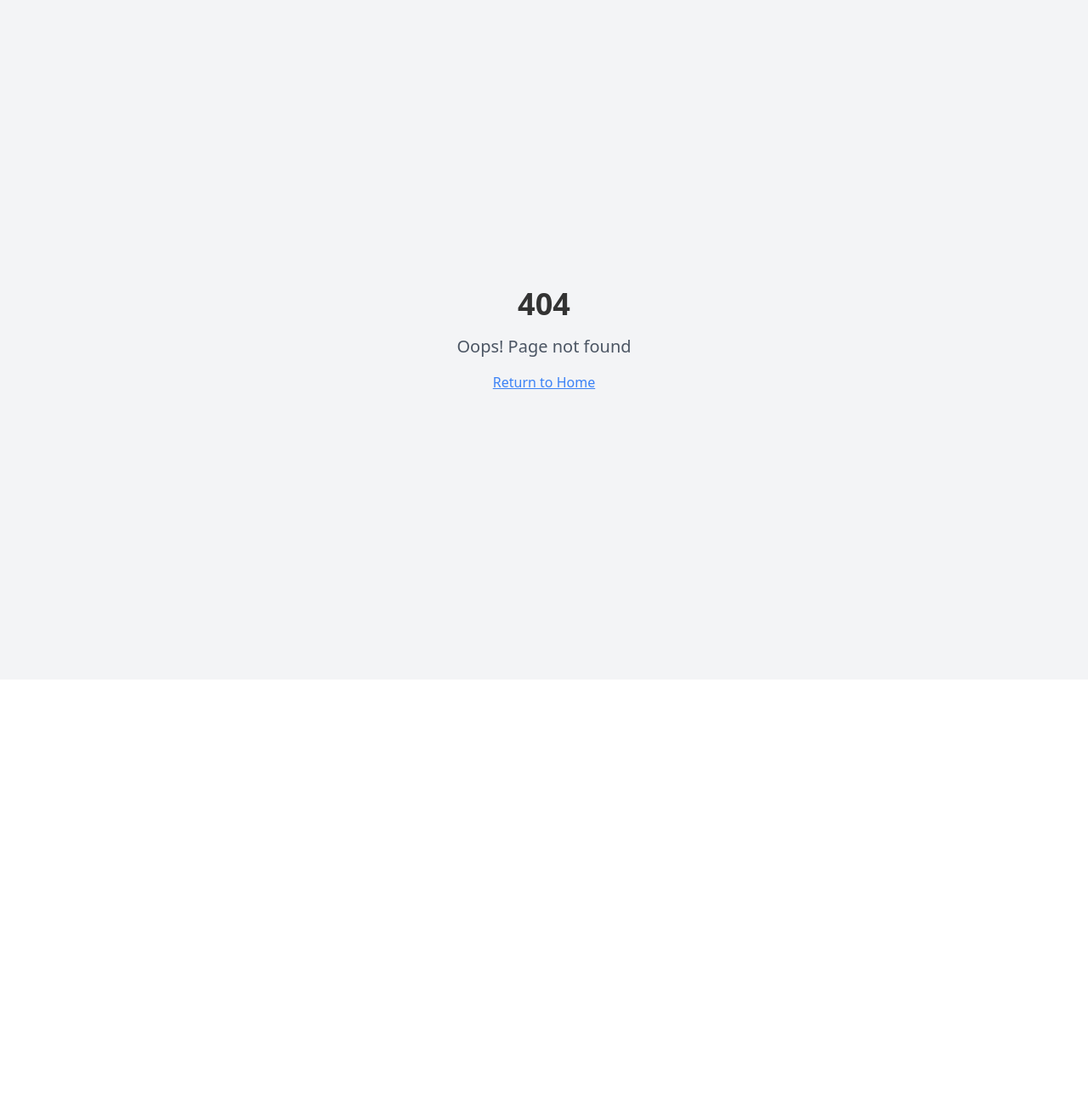
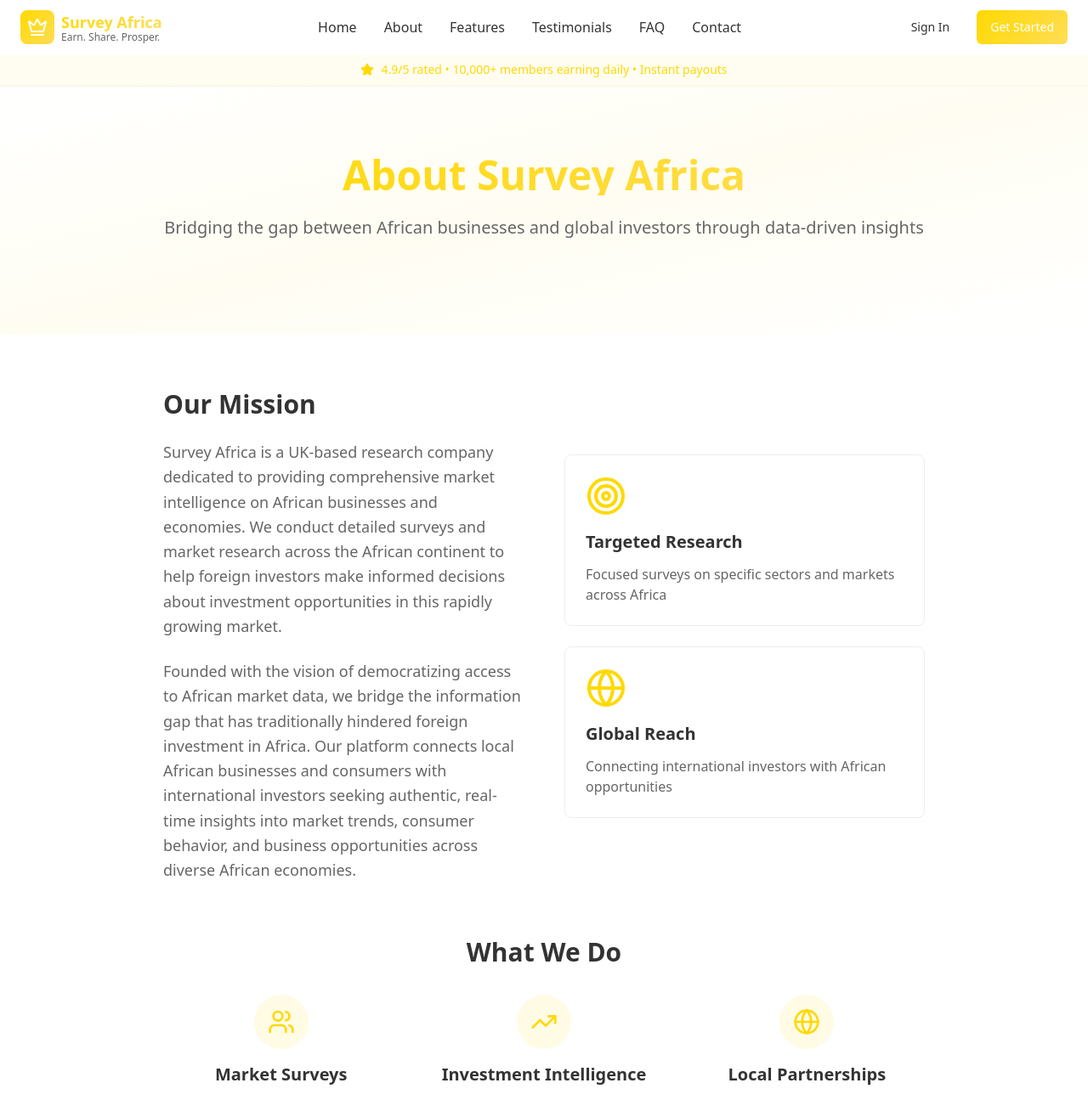
Before and after one commit to Triplemgraphics/golden-survey-gains, a React (Vite) app: page /about in a window 1280 px wide. Before the commit this address had no page. Shown: the top 1295 px of the page at 85% size. Before the commit the page ends 800 px from the top, so only its background shows below. Built offline with nearby package versions, Linux system fonts and the light colour scheme.

Commit message:
Add About Page
Generate content for the About page, detailing the company's UK base and its focus on African business surveys to aid foreign investment decisions.

```diff
--- a/src/App.tsx
+++ b/src/App.tsx
@@ -4,6 +4,7 @@ import { TooltipProvider } from "@/components/ui/tooltip";
 import { QueryClient, QueryClientProvider } from "@tanstack/react-query";
 import { BrowserRouter, Routes, Route } from "react-router-dom";
 import Index from "./pages/Index";
+import About from "./pages/About";
 import Auth from "./pages/Auth";
 import Dashboard from "./pages/Dashboard";
 import AdminDashboard from "./pages/AdminDashboard";
@@ -20,6 +21,7 @@ const App = () => (
       <BrowserRouter>
         <Routes>
           <Route path="/" element={<Index />} />
+          <Route path="/about" element={<About />} />
           <Route path="/auth" element={<Auth />} />
           <Route path="/dashboard" element={<Dashboard />} />
           <Route path="/admin" element={<AdminDashboard />} />
--- a/src/components/Header.tsx
+++ b/src/components/Header.tsx
@@ -7,6 +7,7 @@ const Header = () => {
 
   const navItems = [
     { name: "Home", href: "#home" },
+    { name: "About", href: "/about" },
     { name: "Features", href: "#features" },
     { name: "Testimonials", href: "#testimonials" },
     { name: "FAQ", href: "#faq" },
--- /dev/null
+++ b/src/pages/About.tsx
@@ -0,0 +1,117 @@
+import Header from "@/components/Header";
+import Footer from "@/components/Footer";
+import { Button } from "@/components/ui/button";
+import { Users, Target, Globe, TrendingUp } from "lucide-react";
+
+const About = () => {
+  return (
+    <div className="min-h-screen">
+      <Header />
+      <main>
+        {/* Hero Section */}
+        <section className="py-20 bg-gradient-to-br from-background via-primary/5 to-background">
+          <div className="container mx-auto px-6">
+            <div className="max-w-4xl mx-auto text-center">
+              <h1 className="text-5xl font-bold mb-6 bg-gradient-primary bg-clip-text text-transparent">
+                About Survey Africa
+              </h1>
+              <p className="text-xl text-muted-foreground mb-8">
+                Bridging the gap between African businesses and global investors through data-driven insights
+              </p>
+            </div>
+          </div>
+        </section>
+
+        {/* Main Content */}
+        <section className="py-16">
+          <div className="container mx-auto px-6">
+            <div className="max-w-4xl mx-auto">
+              <div className="grid md:grid-cols-2 gap-12 items-center mb-16">
+                <div>
+                  <h2 className="text-3xl font-bold mb-6 text-foreground">
+                    Our Mission
+                  </h2>
+                  <p className="text-lg text-muted-foreground mb-6 leading-relaxed">
+                    Survey Africa is a UK-based research company dedicated to providing comprehensive market intelligence on African businesses and economies. We conduct detailed surveys and market research across the African continent to help foreign investors make informed decisions about investment opportunities in this rapidly growing market.
+                  </p>
+                  <p className="text-lg text-muted-foreground leading-relaxed">
+                    Founded with the vision of democratizing access to African market data, we bridge the information gap that has traditionally hindered foreign investment in Africa. Our platform connects local African businesses and consumers with international investors seeking authentic, real-time insights into market trends, consumer behavior, and business opportunities across diverse African economies.
+                  </p>
+                </div>
+                <div className="space-y-6">
+                  <div className="bg-card border border-border rounded-lg p-6">
+                    <Target className="w-12 h-12 text-primary mb-4" />
+                    <h3 className="text-xl font-semibold mb-3">Targeted Research</h3>
+                    <p className="text-muted-foreground">
+                      Focused surveys on specific sectors and markets across Africa
+                    </p>
+                  </div>
+                  <div className="bg-card border border-border rounded-lg p-6">
+                    <Globe className="w-12 h-12 text-primary mb-4" />
+                    <h3 className="text-xl font-semibold mb-3">Global Reach</h3>
+                    <p className="text-muted-foreground">
+                      Connecting international investors with African opportunities
+                    </p>
+                  </div>
+                </div>
+              </div>
+
+              {/* What We Do */}
+              <div className="mb-16">
+                <h2 className="text-3xl font-bold mb-8 text-center text-foreground">
+                  What We Do
+                </h2>
+                <div className="grid md:grid-cols-3 gap-8">
+                  <div className="text-center">
+                    <div className="w-16 h-16 bg-primary/10 rounded-full flex items-center justify-center mx-auto mb-4">
+                      <Users className="w-8 h-8 text-primary" />
+                    </div>
+                    <h3 className="text-xl font-semibold mb-3">Market Surveys</h3>
+                    <p className="text-muted-foreground">
+                      Comprehensive surveys of African businesses, consumers, and market conditions
+                    </p>
+                  </div>
+                  <div className="text-center">
+                    <div className="w-16 h-16 bg-primary/10 rounded-full flex items-center justify-center mx-auto mb-4">
+                      <TrendingUp className="w-8 h-8 text-primary" />
+                    </div>
+                    <h3 className="text-xl font-semibold mb-3">Investment Intelligence</h3>
+                    <p className="text-muted-foreground">
+                      Data-driven insights to guide foreign investment decisions across Africa
+                    </p>
+                  </div>
+                  <div className="text-center">
+                    <div className="w-16 h-16 bg-primary/10 rounded-full flex items-center justify-center mx-auto mb-4">
+                      <Globe className="w-8 h-8 text-primary" />
+                    </div>
+                    <h3 className="text-xl font-semibold mb-3">Local Partnerships</h3>
+                    <p className="text-muted-foreground">
+                      Building bridges between local African businesses and global investors
+                    </p>
+                  </div>
+                </div>
+              </div>
+
+              {/* CTA Section */}
+              <div className="text-center bg-gradient-to-r from-primary/10 via-primary/5 to-primary/10 rounded-2xl p-12">
+                <h2 className="text-3xl font-bold mb-4 text-foreground">
+                  Join Our Research Community
+                </h2>
+                <p className="text-lg text-muted-foreground mb-8 max-w-2xl mx-auto">
+                  Whether you're an African business owner, consumer, or international investor,
+                  become part of our community and help shape the future of African investment.
+                </p>
+                <Button size="lg" className="font-semibold" asChild>
+                  <a href="/auth">Get Started Today</a>
+                </Button>
+              </div>
+            </div>
+          </div>
+        </section>
+      </main>
+      <Footer />
+    </div>
+  );
+};
+
+export default About;
```
